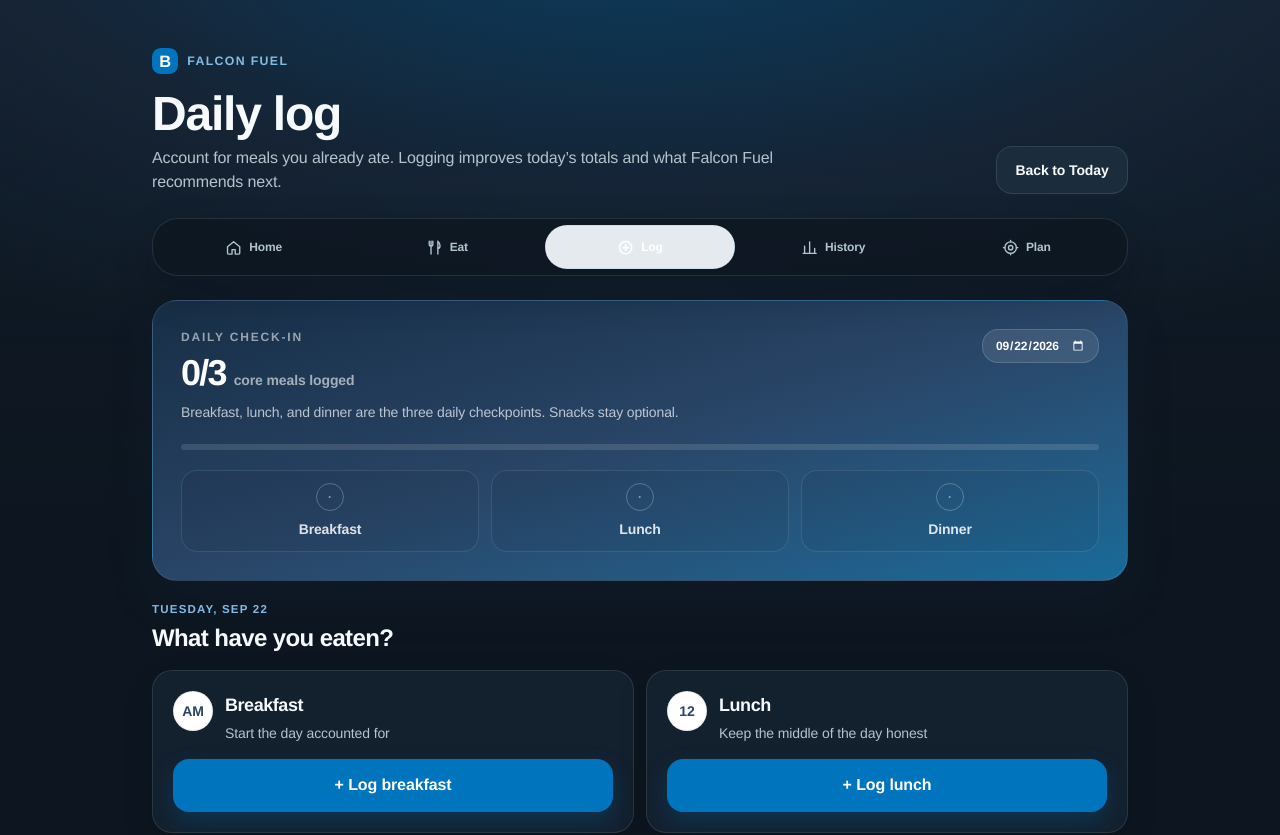
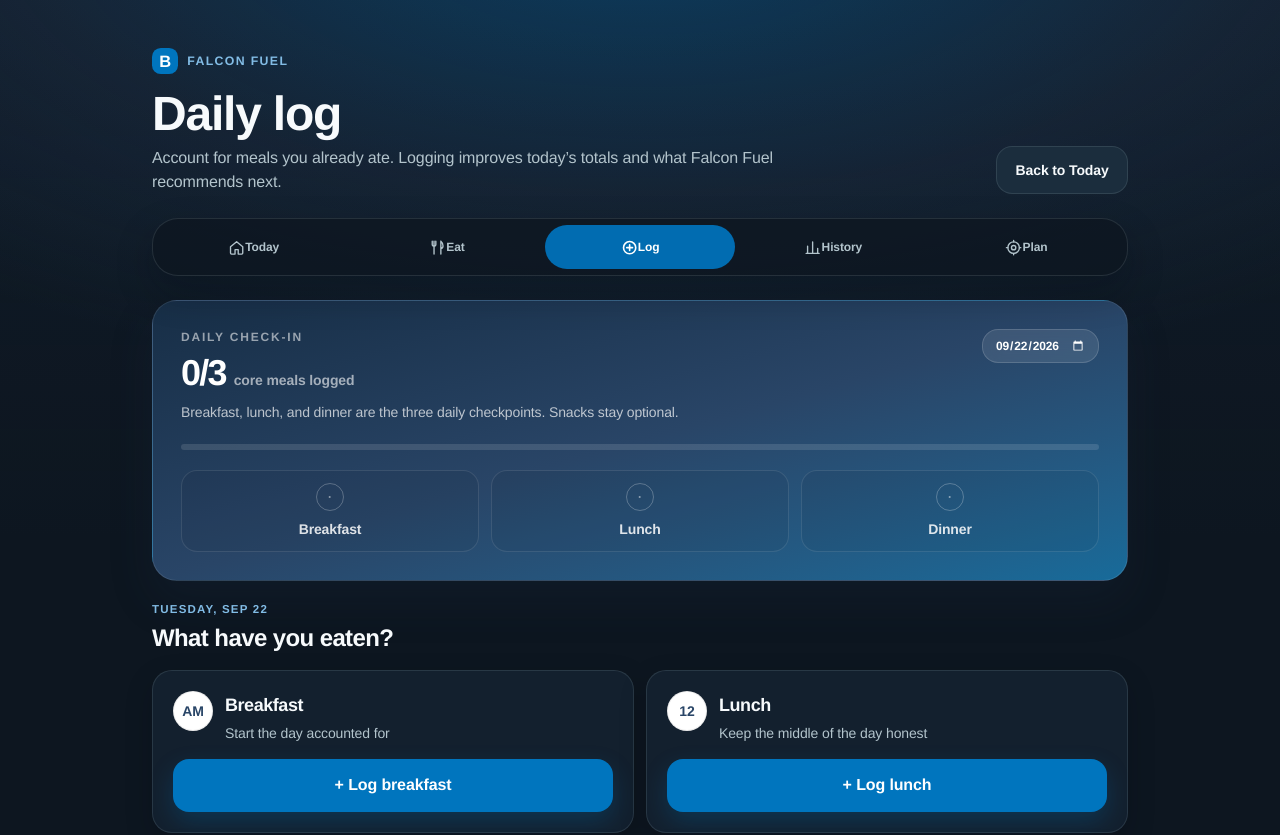
Before and after one commit to JamoV18/Bentley-Fuel, a Next.js app: page /log-meal in a window 1280 px wide. Shown: the top 835 px of the page. Built offline with nearby package versions, Linux system fonts and the light colour scheme.

Commit message:
Refine floating app navigation selected state

```diff
--- a/src/components/AppNav.tsx
+++ b/src/components/AppNav.tsx
@@ -8,7 +8,7 @@ import DailyMealCheckinStrip from "./DailyMealCheckinStrip";
 import ProgressiveProfilePrompt from "./ProgressiveProfilePrompt";
 
 const items = [
-  { href: "/today", label: "Home", icon: "home" },
+  { href: "/today", label: "Today", icon: "home" },
   { href: "/dashboard", label: "Eat", icon: "fork" },
   { href: "/log-meal", label: "Log", icon: "log" },
   { href: "/history", label: "History", icon: "chart" },
@@ -46,19 +46,17 @@ export default function AppNav({
               href={item.href}
               className="app-nav-item relative isolate overflow-hidden"
               data-active={active}
-              style={active ? { background: "transparent" } : undefined}
             >
               {active && (
                 <motion.span
                   aria-hidden="true"
-                  className="absolute inset-0 z-0 rounded-[.95rem] bg-emerald-50/95"
+                  className="app-nav-active-pill absolute inset-0 z-0"
                   layoutId="app-nav-active-pill"
-                  transition={reduceMotion ? { duration: 0 } : { type: "spring", stiffness: 520, damping: 38, mass: 0.45 }}
-                  style={{ boxShadow: "inset 0 0 0 1px rgba(0,117,190,.11), 0 3px 10px rgba(41,69,103,.07)" }}
+                  transition={reduceMotion ? { duration: 0 } : { type: "spring", stiffness: 500, damping: 40, mass: 0.48 }}
                 />
               )}
               <motion.span
-                className="relative z-10 inline-flex items-center justify-center gap-[.42rem]"
+                className="app-nav-content relative z-10 inline-flex items-center justify-center"
                 whileTap={reduceMotion ? undefined : { scale: 0.97 }}
                 transition={reduceMotion ? { duration: 0 } : { duration: 0.12, ease: [0.22, 1, 0.36, 1] }}
               >
```
